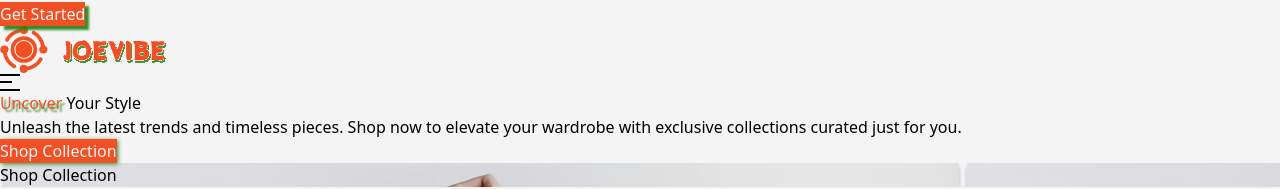
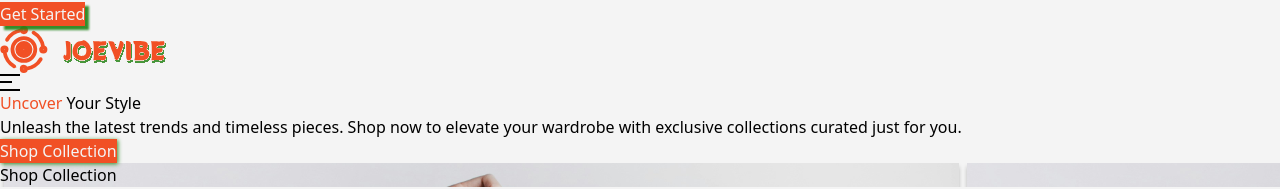
Before and after one commit to jeylanab/joeVibe, a React (Vite) app: page / in a window 1280 px wide. Shown: the part 207-396 px from the top of the page. Built offline with nearby package versions, Linux system fonts and the light colour scheme.

Commit message:
added style on the span

```diff
--- a/src/components/Hero.jsx
+++ b/src/components/Hero.jsx
@@ -24,10 +24,13 @@ const Hero = () => {
       {/* Left side for hero text */}
       <div className='w-full md:w-1/2 flex items-center justify-center p-5'>
         <div className='text-center'>
-          <h1 className='text-3xl md:text-8xl font-bold mb-4'> <span className='text-shadow'>{textOptions[textIndex]}</span> Your Style</h1>
-          <p className='text-md md:text-lg'>  Unleash the latest trends and timeless pieces. Shop now to elevate your
-              wardrobe with exclusive collections curated just for you.
-          </p>
+          <div className='my-8'>
+              <h1 className='text-3xl md:text-8xl font-bold mb-4'> <span className='text-shadow hero-text'>{textOptions[textIndex]}</span> Your Style</h1>
+              <p className='text-md md:text-lg'>  Unleash the latest trends and timeless pieces. Shop now to elevate your
+                  wardrobe with exclusive collections curated just for you.
+              </p>
+          </div>
+
            <button className='button-1 px-5 py-2 rounded-[2px]'>Shop Collection</button>
         </div>
       </div>
--- a/src/index.css
+++ b/src/index.css
@@ -48,8 +48,8 @@ color: var(--body-color);
  transform: all;
 }
 .text-shadow {
-color: var(--second-color);
-  text-shadow: 3px 3px 2px rgba(31, 131, 22, 0.80);
+  color: var(--second-color);
+
 }
 .button-1  {
  background-color: var(--second-color);
```
